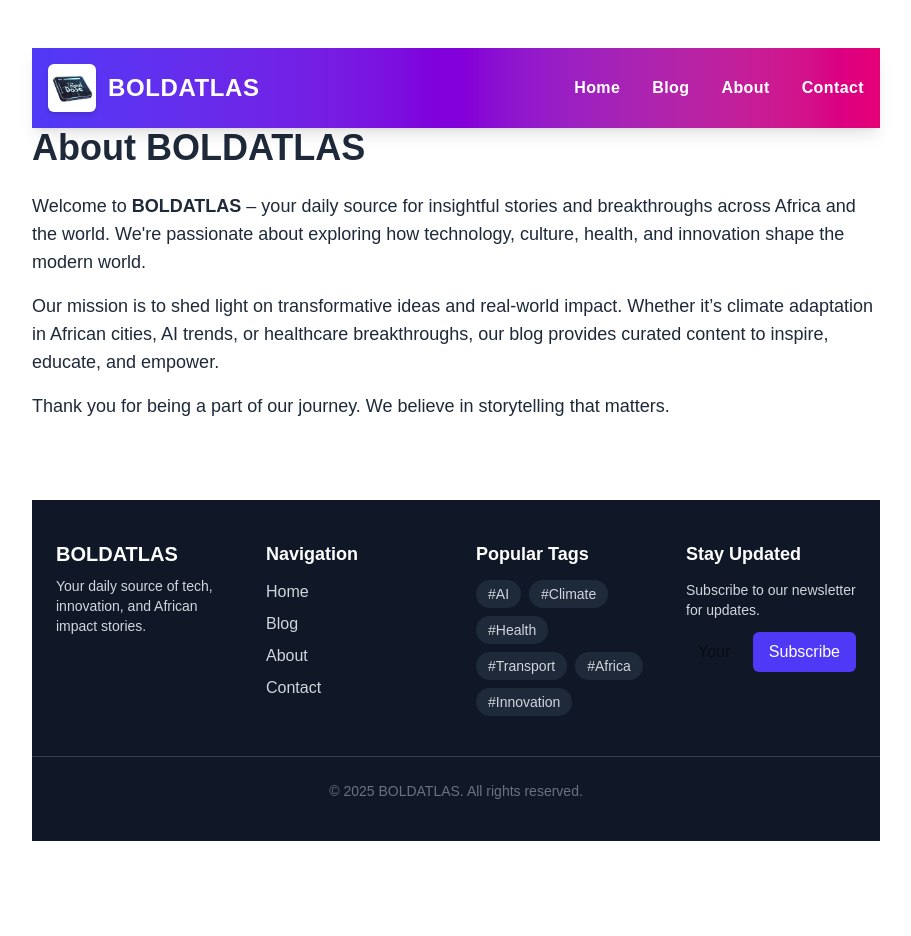
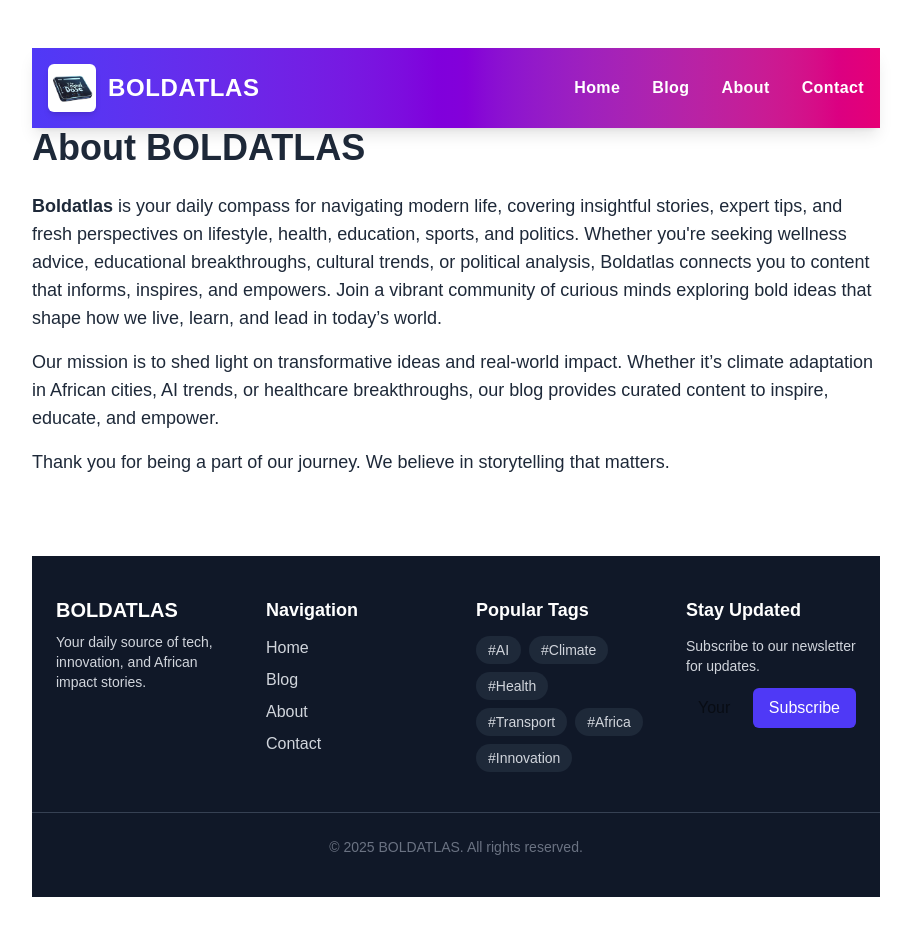
Before and after one commit to Emmyglobal/theo-blog1, a Next.js app: page /about in a window 1280 px wide. Shown: the top 936 px of the page, without its empty margins (184-1095 px from the left). Before the commit the page ends 889 px from the top, so only its background shows below. Built offline with nearby package versions, Linux system fonts and the light colour scheme.

Commit message:
Update page.tsx

```diff
--- a/src/app/about/page.tsx
+++ b/src/app/about/page.tsx
@@ -10,8 +10,8 @@ export default function AboutPage() {
         <Header />
       <h1 className="text-4xl font-bold mb-6">About BOLDATLAS</h1>
       <p className="text-lg mb-4">
-        Welcome to <strong>BOLDATLAS</strong> – your daily source for insightful stories and breakthroughs across Africa and the world. We&apos;re passionate about exploring how technology, culture, health, and innovation shape the modern world.
-      </p>
+        <strong>Boldatlas</strong> is your daily compass for navigating modern life, covering insightful stories, expert tips, and fresh perspectives on lifestyle, health, education, sports, and politics. Whether you're seeking wellness advice, educational breakthroughs, cultural trends, or political analysis, Boldatlas connects you to content that informs, inspires, and empowers.
+Join a vibrant community of curious minds exploring bold ideas that shape how we live, learn, and lead in today’s world.      </p>
       <p className="text-lg mb-4">
         Our mission is to shed light on transformative ideas and real-world impact. Whether it’s climate adaptation in African cities, AI trends, or healthcare breakthroughs, our blog provides curated content to inspire, educate, and empower.
       </p>
```
